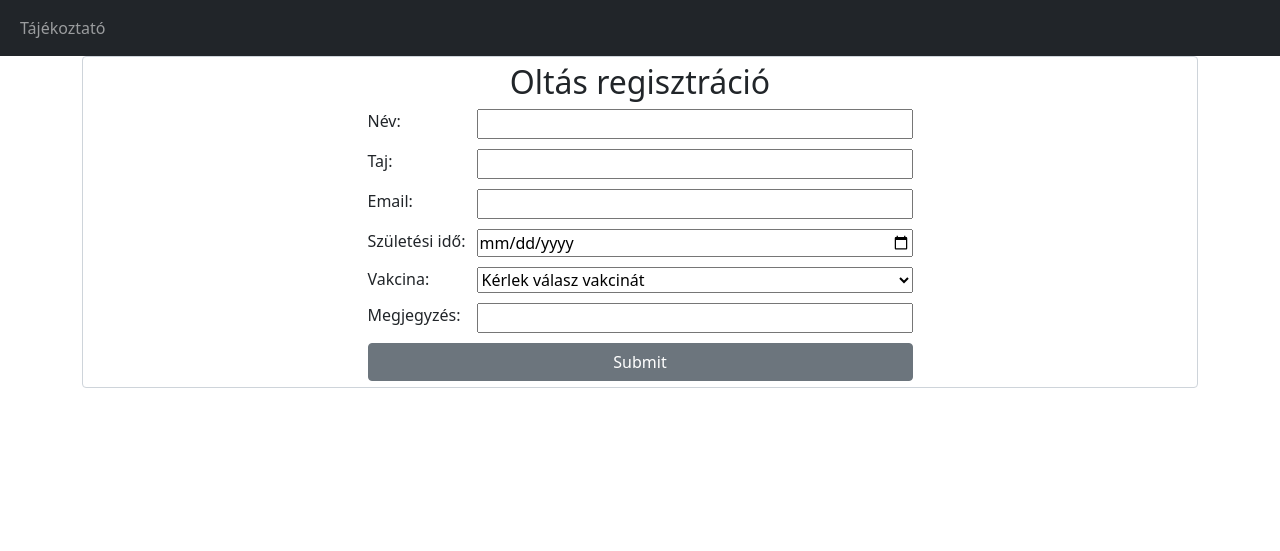
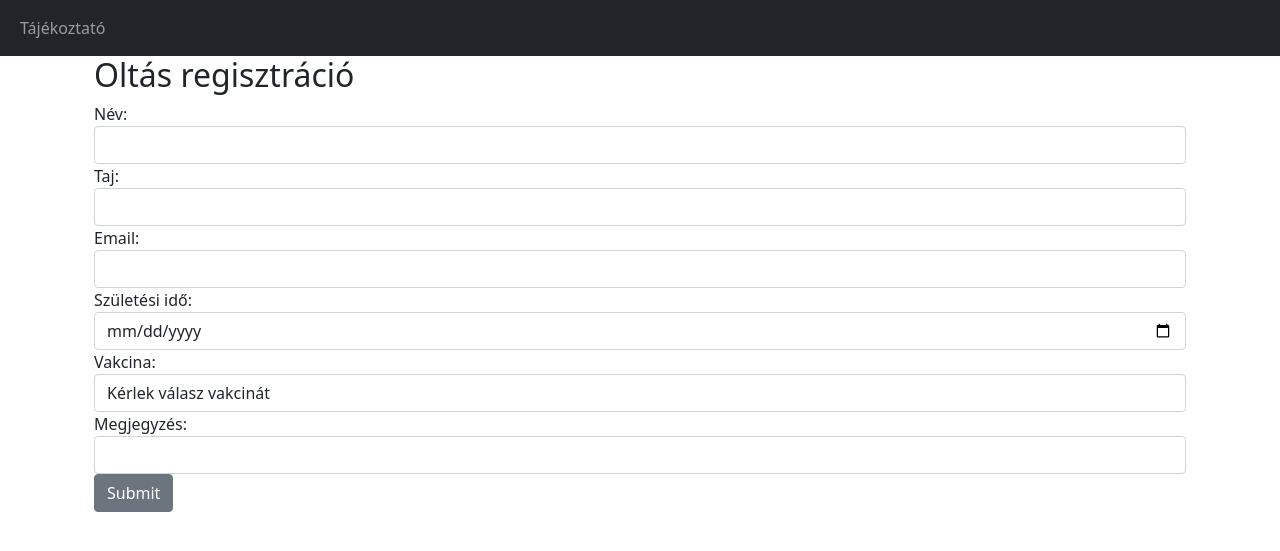
Before and after one commit to GeRRy1337/covidreg, a PHP site: page / in a window 1280 px wide. Shown: the top 551 px of the page. Run offline with PHP 8.4, Linux system fonts and the light colour scheme; some libraries are stand-ins or nearby versions.

Commit message:
telefonos megjelenés bootstrap

```diff
--- a/includes/htmlheader.php
+++ b/includes/htmlheader.php
@@ -1,6 +1,9 @@
+<!DOCTYPE html>
+<html>
 <head>
+    <title>Covid oltás regisztráció</title>
+    <meta name="viewport" content="width=device-width, initial-scale=1.0">
     <link href="https://cdn.jsdelivr.net/npm/bootstrap@5.1.3/dist/css/bootstrap.min.css" rel="stylesheet" integrity="sha384-1BmE4kWBq78iYhFldvKuhfTAU6auU8tT94WrHftjDbrCEXSU1oBoqyl2QvZ6jIW3" crossorigin="anonymous">
-    <link rel="stylesheet" type="text/css" href="includes/style.css">
     <script src="https://cdn.jsdelivr.net/npm/@popperjs/core@2.10.2/dist/umd/popper.min.js" integrity="sha384-7+zCNj/IqJ95wo16oMtfsKbZ9ccEh31eOz1HGyDuCQ6wgnyJNSYdrPa03rtR1zdB" crossorigin="anonymous"></script>
     <script src="https://cdn.jsdelivr.net/npm/bootstrap@5.1.3/dist/js/bootstrap.min.js" integrity="sha384-QJHtvGhmr9XOIpI6YVutG+2QOK9T+ZnN4kzFN1RtK3zEFEIsxhlmWl5/YESvpZ13" crossorigin="anonymous"></script>
 </head>
--- a/includes/style.css
+++ /dev/null
@@ -1,23 +0,0 @@
-.form-divs{
-    display: flex;
-    flex-flow: row wrap;
-    justify-content: space-between;
-    padding-bottom: 10px;
-}
-
-.center{
-    margin:auto;
-    width:50%;
-}
-.center h2{
-    text-align: center;
-}
-.center input{
-    width:80%;
-}
-.center input[type=submit]{
-    width:100%;
-}
-.center select{
-    width:80%;
-}
--- a/index.php
+++ b/index.php
@@ -21,3 +21,4 @@ if(isset($_REQUEST['page'])){
 <?php
 $conn->close();
 ?>
+</html>
--- a/view/regForm.php
+++ b/view/regForm.php
@@ -1,26 +1,26 @@
 <div class="container">
-    <form method="post" class="form-control">
-        <div class="center">
+    <form method="post">
+        <div class="container">
             <h2>Oltás regisztráció</h2>
-            <div class="form-divs">
+            <div class="form-group">
                 <label for="nev">Név:</label>
-                <input type="text" name="nev" id="nev" required>
+                <input type="text" name="nev" id="nev" class="form-control" required>
             </div>
-            <div class="form-divs">
+            <div class="form-group">
                 <label for="taj">Taj:</label>
-                <input type="text" name="taj" id="taj" maxlength="11" required>
+                <input type="text" name="taj" id="taj" maxlength="11" class="form-control" required>
             </div>
-            <div class="form-divs">
+            <div class="form-group">
                 <label for="email">Email:</label>
-                <input type="email" name="email" id="email" required>
+                <input type="email" name="email" id="email" class="form-control" required>
             </div>
-            <div class="form-divs">
+            <div class="form-group">
                 <label for="szul">Születési idő:</label>
-                <input type="date" name="szul" id="szul" required>
+                <input type="date" name="szul" id="szul" class="form-control" required>
             </div>
-            <div class="form-divs">
+            <div class="form-group">
                 <label for="vakcina">Vakcina:</label>
-                <select name="vakcina" id="vakcina" required>
+                <select name="vakcina" id="vakcina" class="form-control" required>
                     <option>Kérlek válasz vakcinát</option>
                     <option value="Pfizer">Pfizer</option>
                     <option value="Moderna">Moderna</option>
@@ -30,11 +30,13 @@
                     <option value="Janssen">Janssen</option>
                 </select>
             </div>
-            <div class="form-divs">
+            <div class="form-group">
                 <label for="megjegyzes">Megjegyzés:</label>
-                <input type="text" name="megjegyzes" id="megjegyzes">
+                <input type="text" name="megjegyzes" id="megjegyzes" class="form-control">
             </div>
-            <input type="submit" name="regForm" class="btn btn-secondary">
+            <div class="form-group">
+                <input type="submit" name="regForm" class="btn btn-secondary">
+            </div>
         </div>
     </form>
 </div>
```
